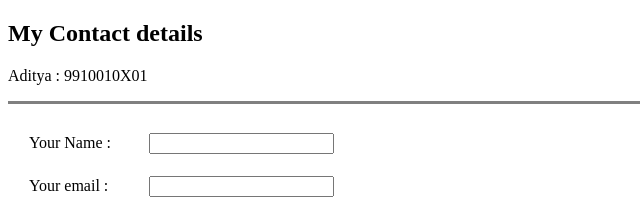
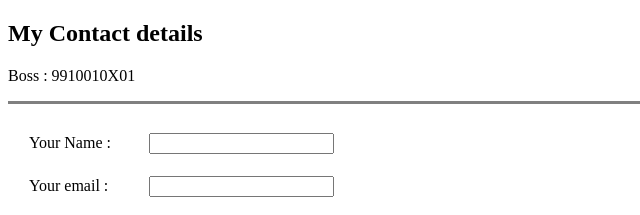
Before and after one commit to insanelyEngineer/very_basic_fake_cv, a plain HTML site: page contact.html in a window 1280 px wide. Shown: the top 215 px of the page, 0-640 px from the left. Drawn offline with Linux system fonts and the light colour scheme.

Commit message:
Updated to privacy :)

```diff
--- a/contact.html
+++ b/contact.html
@@ -8,7 +8,7 @@
 </head>
 <body>
     <h2>My Contact details</h2>
-    <p>Aditya : 9910010X01</p><hr size="3" noshade>
+    <p>Boss : 9910010X01</p><hr size="3" noshade>
     <form action="mailto:abc@gmaixl.com" method="post" enctype="text/plain">
     <table cellspacing="20">
         <tr>
```
